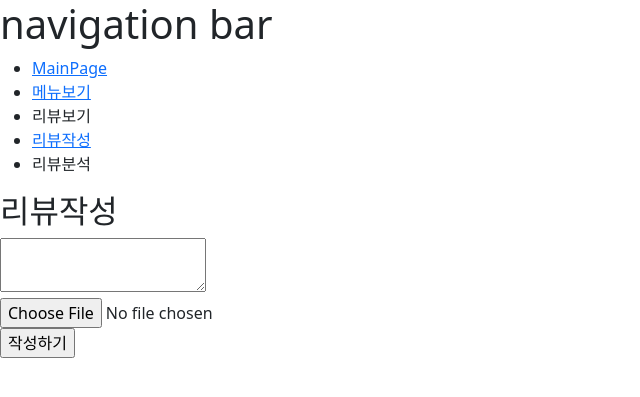
After one commit to yhkim-4504/food_review_main, a Django app: template templates/main/review_create.html in a window 1280 px wide. The commit adds this page. Shown: the top 397 px of the page, without its empty margins (0-640 px from the left). Run offline with Django 4.2, Linux system fonts and the light colour scheme; the template is opened without the code that fills it, so the values that code supplies are empty; some libraries are stand-ins or nearby versions.

Commit message:
html base 작성

```diff
--- /dev/null
+++ b/templates/main/review_create.html
@@ -0,0 +1,10 @@
+{% extends 'base.html' %}
+{% block content %}
+<h2>리뷰작성</h2>
+<form action="" method="POST" enctype="multipart/form-data">
+    {% csrf_token %}
+    <textarea name="content" id="content"></textarea><br>
+    <input type="file" name="image" id="image" accept="image/jpeg, image/png"><br>
+    <input type="submit" value="작성하기">
+</form>
+{% endblock %}
--- a/templates/navbar.html
+++ b/templates/navbar.html
@@ -3,6 +3,6 @@
     <li><a href="{% url 'main:main' %}">MainPage</a></li>
     <li><a href="{% url 'main:menu' %}">메뉴보기</a></li>
     <li><a>리뷰보기</a></li>
-    <li><a>리뷰작성</a></li>
+    <li><a href="{% url 'main:review_create' %}">리뷰작성</a></li>
     <li><a>리뷰분석</a></li>
 </ul>
```
